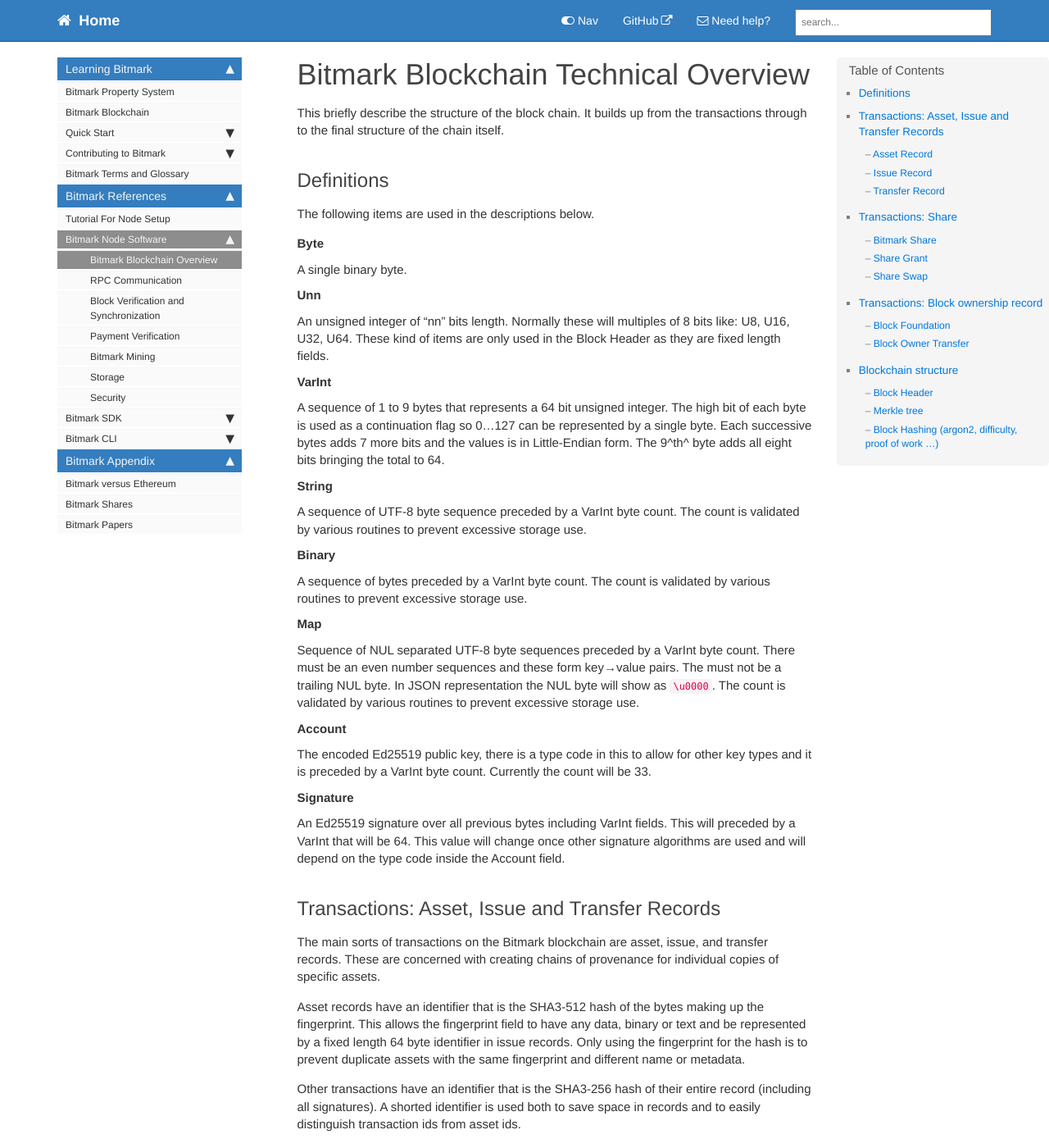
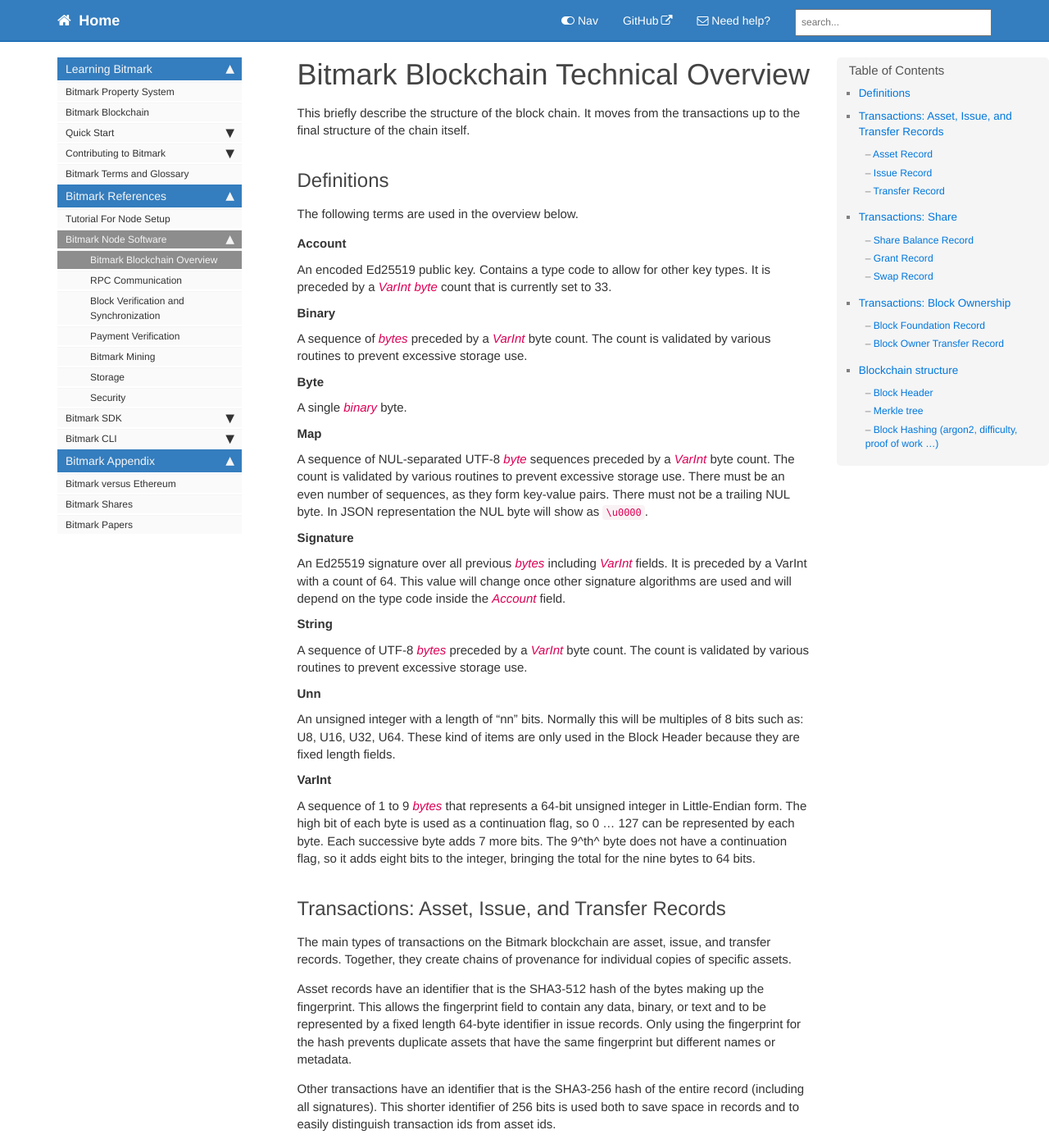
Before and after one commit to bitmark-inc/docs, a Jekyll site: the page built from pages/bitmark-references/bitmark-node-software/bitmark-blockchain-overview.md, in a window 1280 px wide and 1400 px high. Shown: the whole window at 82% size. Built offline with Jekyll 4.4.1, drawn with Linux system fonts in a browser that asks for light colours; comment, search, counter and statistics services are not loaded; some of the changed text lies outside the part shown.

Commit message:
First half

```diff
--- a/pages/bitmark-references/bitmark-node-software/bitmark-blockchain-overview.md
+++ b/pages/bitmark-references/bitmark-node-software/bitmark-blockchain-overview.md
@@ -9,95 +9,95 @@
 
 # Bitmark Blockchain Technical Overview
 
-This briefly describe the structure of the block chain. It builds up
-from the transactions through to the final structure of the chain
+This briefly describe the structure of the block chain. It moves
+from the transactions up to the final structure of the chain
 itself.
 
 ## Definitions
 
-The following items are used in the descriptions below.
+The following terms are used in the overview below.
+
+Account
+: An encoded Ed25519 public key. Contains a type code to
+  allow for other key types. It is preceded by a _VarInt_ _byte_
+  count that is currently set to 33.
+
+Binary
+: A sequence of _bytes_ preceded by a _VarInt_ byte count.  The count is
+  validated by various routines to prevent excessive storage use.
 
 Byte
-: A single binary byte.
+: A single _binary_ byte.
 
-Unn
-: An unsigned integer of "nn" bits length. Normally these will
-  multiples of 8 bits like: U8, U16, U32, U64.  These kind of items
-  are only used in the Block Header as they are fixed length fields.
+Map
+: A sequence of NUL-separated UTF-8 _byte_ sequences preceded by a _VarInt_
+  byte count. The count is
+  validated by various routines to prevent excessive storage use.
+  There must be an even number of sequences, as they form
+  key-value pairs. There must not be a trailing NUL byte.  In JSON
+  representation the NUL byte will show as `\u0000`.
 
-VarInt
-: A sequence of 1 to 9 bytes that represents a 64 bit unsigned
-  integer.  The high bit of each byte is used as a continuation flag
-  so 0…127 can be represented by a single byte.  Each successive bytes
-  adds 7 more bits and the values is in Little-Endian form. The 9^th^
-  byte adds all eight bits bringing the total to 64.
+Signature
+: An Ed25519 signature over all previous _bytes_ including _VarInt_
+  fields. It is preceded by a VarInt with a count of 64.  This
+  value will change once other signature algorithms are used and will
+  depend on the type code inside the _Account_ field.
 
 String
-: A sequence of UTF-8 byte sequence preceded by a VarInt byte count.
+: A sequence of UTF-8 _bytes_ preceded by a _VarInt_ byte count.
   The count is validated by various routines to prevent excessive
   storage use.
 
-Binary
-: A sequence of bytes preceded by a VarInt byte count.  The count is
-  validated by various routines to prevent excessive storage use.
+Unn
+: An unsigned integer with a length of "nn" bits. Normally this will be
+  multiples of 8 bits such as: U8, U16, U32, U64.  These kind of items
+  are only used in the Block Header because they are fixed length fields.
 
-Map
-: Sequence of NUL separated UTF-8 byte sequences preceded by a VarInt
-  byte count.  There must be an even number sequences and these form
-  key→value pairs.  The must not be a trailing NUL byte.  In JSON
-  representation the NUL byte will show as `\u0000`.  The count is
-  validated by various routines to prevent excessive storage use.
+VarInt
+: A sequence of 1 to 9 _bytes_ that represents a 64-bit unsigned
+  integer in Little-Endian form. The high bit of each byte is used as a continuation flag,
+  so 0 … 127 can be represented by each byte. Each successive byte
+  adds 7 more bits. The 9^th^
+  byte does not have a continuation flag, so it adds eight bits to the integer, bringing the total for the nine bytes to 64 bits.
 
-Account
-: The encoded Ed25519 public key, there is a type code in this to
-  allow for other key types and it is preceded by a VarInt byte
-  count.  Currently the count will be 33.
+## Transactions: Asset, Issue, and Transfer Records
 
-Signature
-: An Ed25519 signature over all previous bytes including VarInt
-  fields.  This will preceded by a VarInt that will be 64.  This
-  value will change once other signature algorithms are used and will
-  depend on the type code inside the Account field.
-
-
-## Transactions: Asset, Issue and Transfer Records
-
-The main sorts of transactions on the Bitmark blockchain are asset,
-issue, and transfer records.  These are concerned with creating chains
+The main types of transactions on the Bitmark blockchain are asset,
+issue, and transfer records. Together, they create chains
 of provenance for individual copies of specific assets.
 
 Asset records have an identifier that is the SHA3-512 hash of the bytes
-making up the fingerprint.  This allows the fingerprint field to have
-any data, binary or text and be represented by a fixed length 64 byte
+making up the fingerprint.  This allows the fingerprint field to contain
+any data, binary, or text and to be represented by a fixed length 64-byte
 identifier in issue records.  Only using the fingerprint for the hash
-is to prevent duplicate assets with the same fingerprint and different
-name or metadata.
+prevents duplicate assets that have the same fingerprint but different
+names or metadata.
 
 Other transactions have an identifier that is the SHA3-256 hash of
-their entire record (including all signatures).  A shorted identifier
-is used both to save space in records and to easily distinguish
+the entire record (including all signatures). This shorter identifier
+of 256 bits is used both to save space in records and to easily distinguish
 transaction ids from asset ids.
 
 ### Asset Record
 
-This contains the metadata to describe an asset that will be issued on
+An asset record contains the metadata describing an asset that will be issued on
 the blockchain.  All assets will have at least one issue.
 
-The Record structure
+The Record structure:
 
 Item             | Type      | Description
 :--------------- | :-------- | :-----------------------
 Type code        | Byte      | Asset Record type code
 Name             | String    | Short descriptive name
-Fingerprint      | String    | A unique identifier for the Asset
+Fingerprint      | String    | Unique identifier for the Asset
 Metadata         | Map       | Key-Value to describe Asset
-Registrant       | Account   | The public key of the signer
+Registrant       | Account   | Public key of the signer
 Signature        | Signature | Ed25519 signature of signer
 
 ### Issue Record
 
-This is the transaction that actually issues an asset or an additional
-copy to an owner on the Bitmark blockchain.
+An issue record actually issues an asset (or an additional
+copy) to an owner on the Bitmark blockchain.
 
 Each issue must have a unique NONCE value to distinguish individual
 copies of that asset.
@@ -112,7 +112,7 @@
 
 ### Transfer Record
 
-The is the transaction to transfer ownership in a provenance chain on
+A transfer record transfers ownership of an issued asset in a provenance chain on
 the Bitmark blockchain.
 
 Item             | Type      | Description
@@ -127,14 +127,14 @@
 
 ## Transactions: Share
 
-These are a set of transactions dealing with fractional bitmarks as a
+The Bitmark blockchain also supports transactions that deal with fractional bitmarks as a
 kind of fungible token.
 
-### Bitmark Share
+### Share Balance Record
 
-This record marks the end of a provenance chain and it splits the item
-into an initial quantity of shares.  From this point the shares can
-then be granted or swapped with other Bitmark owner accounts.
+A share balance record marks the end of a provenance chain. It splits the issued asset
+into an initial quantity of shares.  From this point on, the shares can
+ be granted or swapped with other Bitmark accounts.
 
 Item             | Type      | Description
 :--------------- | :-------- | :-----------------------
@@ -144,25 +144,25 @@
 Signature        | Signature | Ed25519 signature of linked previous owner
 
 
-### Share Grant
+### Grant Record
 
-This transaction moves a quantity of shares from one owner to another.
+A share grant record moves a quantity of shares from one owner to another.
 
 Item             | Type      | Description
 :--------------- | :-------- | :-----------------------
 Type code        | Byte      | Share Grant type code
 ShareId          | Binary    | Link to previous Issue (SHA3-256 of issue transaction)
 Quantity         | VarInt    | Number of shares to transfer to recipient
-Owner            | Account   | The public key of the current owner
-Recipient        | Account   | The public key of the new owner
-BeforeBlock      | VarInt    | Transaction expires after this block height
+Owner            | Account   | Public key of the current owner
+Recipient        | Account   | Public key of the new owner
+BeforeBlock      | VarInt    | Expiry block height for transaction
 Signature        | Signature | Ed25519 signature of current owner
 CounterSignature | Signature | Ed25519 signature of recipient
 
-### Share Swap
+### Swap Record
 
-This transaction is used to perform an atomic swap between two owners
-with two different share types.  The action is indivisible and there
+A share swap record performs an atomic swap between two owners
+with two different share types.  The action is indivisible, and there
 is no possibility of a half transaction being executed.
 
 Item             | Type      | Description
@@ -174,33 +174,33 @@
 ShareIdTwo       | Binary    | Link to previous Issue (SHA3-256 of issue transaction)
 QuantityTwo      | VarInt    | Number of shares two to transfer to owner one
 OwnerTwo         | Account   | The public key of the share two owner
-BeforeBlock      | VarInt    | Transaction expires after this block height
+BeforeBlock      | VarInt    | Expiry block height for transaction
 Signature        | Signature | Ed25519 signature of owner one
 CounterSignature | Signature | Ed25519 signature of owner two
 
-## Transactions: Block ownership record
+## Transactions: Block Ownership
 
-### Block Foundation
+### Block Foundation Record
 
-This is the first transaction in a block and defines the ownership of
+A block foundation record is the first transaction in a block and defines the ownership of
 that block.  It is only set by the block mining process.  It is also
-used to set the miners payment addresses which are used when
-transaction reference those in this block.2
+used to set the miner's payment addresses, which are used when
+transactions reference those in this block.
 
 Item             | Type      | Description
 :--------------- | :-------- | :-----------------------
 Type code        | Byte      | Block Foundation type code
 Version          | VarInt    | Sets the combination of supported currencies
 Payments         | Map       | Map of Currency and Address
-Owner            | Account   | The public key of the owner
+Owner            | Account   | Public key of the owner
 Nonce            | VarInt    | Additional NONCE for mining
 Signature        | Signature | Ed25519 signature of owner
 
 
-### Block Owner Transfer
+### Block Owner Transfer Record
 
-This transaction allows the current owner of a block to transfer any
-future earnings from this block to another owner with new currency
+A block owner transfer record allows the current owner of a block to transfer any
+future earnings from that block to another owner, with new currency
 addresses.
 
 Item             | Type      | Description
@@ -210,11 +210,11 @@
 Escrow           | Payment   | Optional escrow payment and address
 Version          | VarInt    | Sets the combination of supported currencies
 Payments         | Map       | Map of Currency and Address
-Owner            | Account   | The public key of the new owner
+Owner            | Account   | Public key of the new owner
 Signature        | Signature | Ed25519 signature of linked previous owner
 CounterSignature | Signature | Ed25519 signature of this record owner
 
-
+[ETH]
 ## Blockchain structure
 
 Transactions are gathered together into blocks, which start with a
```
Also changed, not shown: other parts of pages/bitmark-references/bitmark-node-software/bitmark-blockchain-overview.md (+1 -1 lines).
